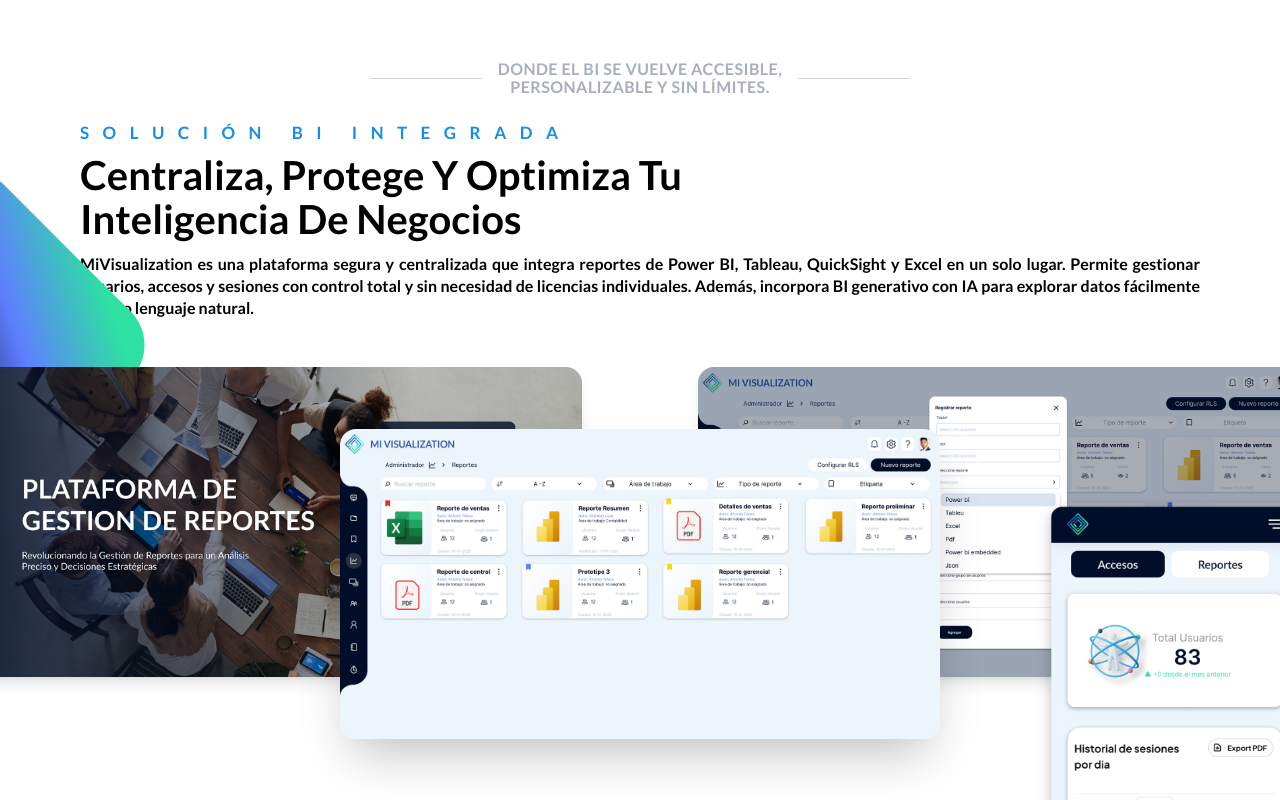
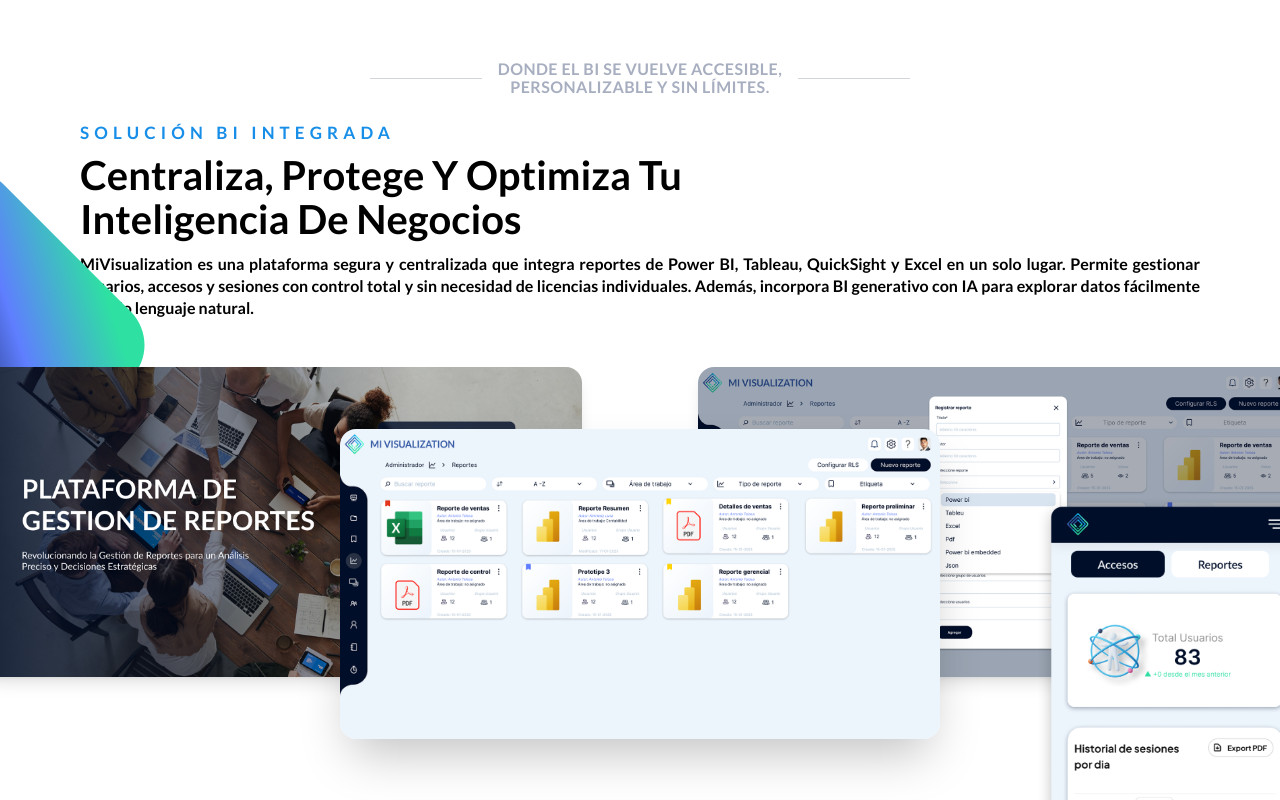
Before and after one commit to MillenialLovable/Landing-MiVisualization, a React (Vite) app: page / in a window 1280 px wide. Shown: the part 1280-2080 px from the top of the page. Built offline with nearby package versions, Linux system fonts and the light colour scheme.

Commit message:
update
Corrige el texto de la sección PowerBI y elimina la opción de fuente "Lato" en el panel de configuración

```diff
--- a/src/components/PowerBI.tsx
+++ b/src/components/PowerBI.tsx
@@ -32,7 +32,7 @@ const PowerBi: React.FC = () => {
           className="text-[17px] font-semibold font-lato text-[#178EE8] tracking-widest mb-2 uppercase"
           style={{ letterSpacing: "0.3em" }}
         >
-          S O L U C I Ó N   B I   I N T E G R A D A
+          SOLUCIÓN BI INTEGRADA
         </p>
         <h1 className="text-[36px] sm:text-[38px] md:text-[40px] font-lato font-extrabold leading-[1.1] mb-3">
           Centraliza, Protege Y Optimiza Tu
--- a/src/components/SettingsPanel.tsx
+++ b/src/components/SettingsPanel.tsx
@@ -49,7 +49,6 @@ export const SettingsPanel: React.FC<SettingsPanelProps> = ({
 
   const fontOptions = [
     { id: "inter", name: "Inter", fontFamily: "Inter, sans-serif" },
-    { id: "lato", name: "Lato", fontFamily: "Lato, sans-serif" }, // <-- Añade esta línea
     {
       id: "grotesk",
       name: "Space Grotesk",
```
